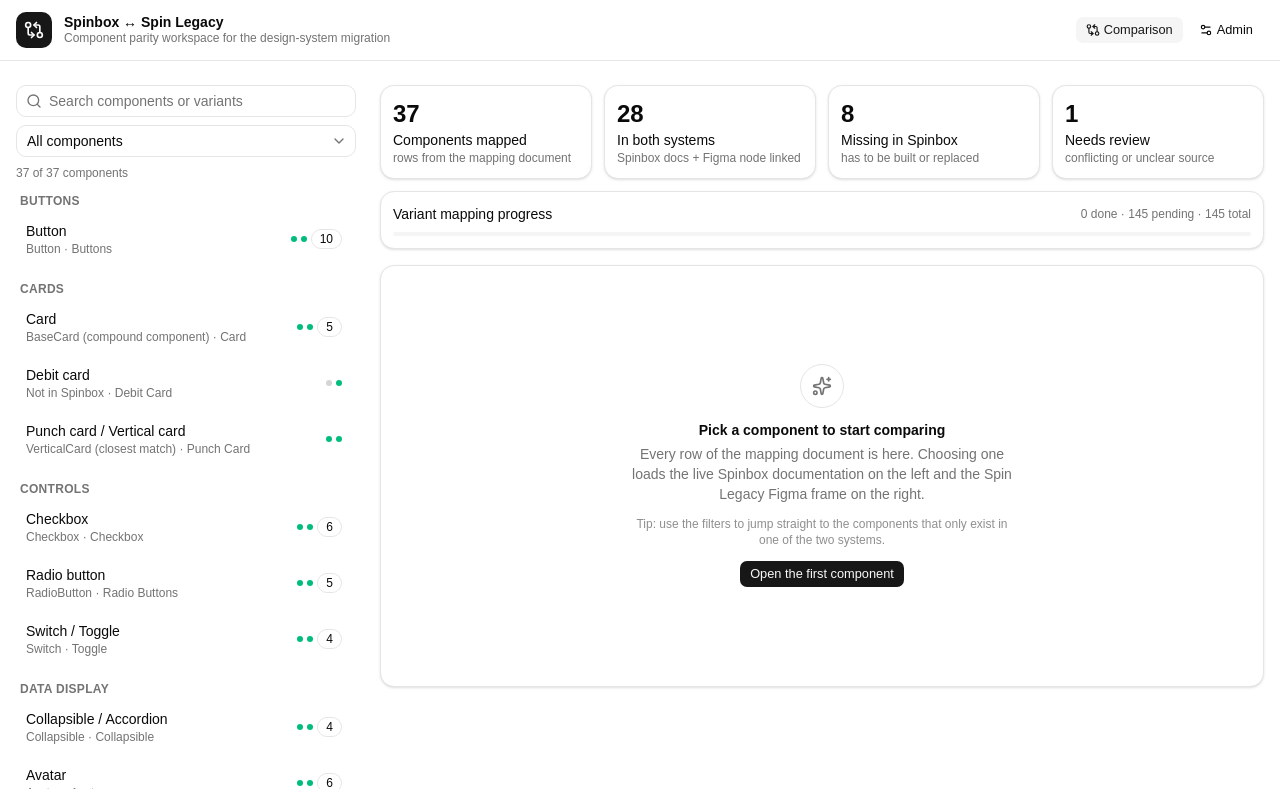
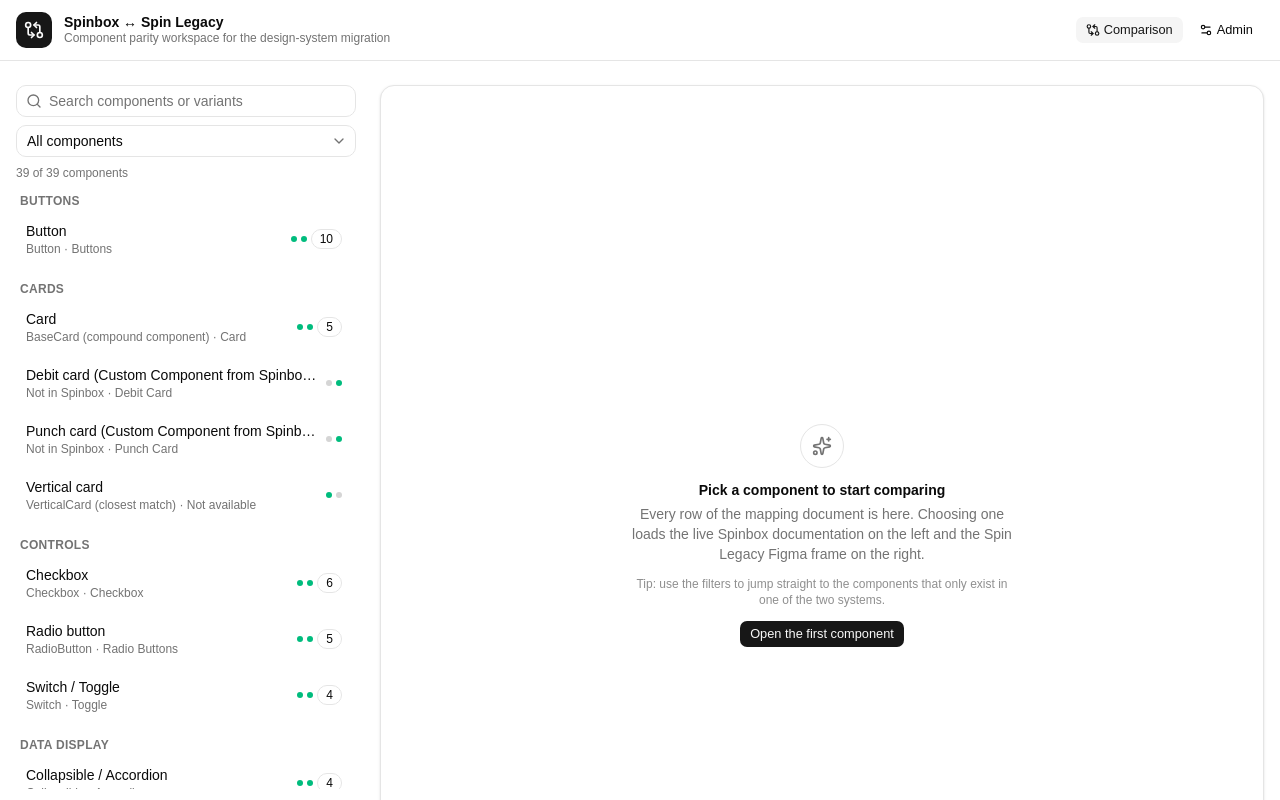
Before and after one commit to NicolasSpin0611/spin-mapping-system, a React (Vite) app: page / in a window 1280 px wide. Shown: the top 800 px of the page. Built offline with nearby package versions, Linux system fonts and the light colour scheme.

Commit message:
add initial project files, including settings, favicon, and index.html; update seed data and component layouts

```diff
--- a/src/components/comparison-view.tsx
+++ b/src/components/comparison-view.tsx
@@ -153,8 +153,8 @@
         </div>
       ) : null}
 
-      <VariantChecklist component={component} />
-    </div>
+{/*       <VariantChecklist component={component} />
+ */}    </div>
   )
 }
 
--- a/src/components/embed-panel.tsx
+++ b/src/components/embed-panel.tsx
@@ -105,7 +105,7 @@
           src={url}
           allowFullScreen
           onLoad={() => setLoaded(true)}
-          className="block h-full min-h-[420px] w-full bg-white"
+          className="block h-full min-h-[600px] w-full bg-white"
         />
       </div>
       <footer className="text-muted-foreground flex flex-wrap items-center justify-between gap-2 border-t px-3 py-1.5 text-xs">
@@ -173,7 +173,7 @@
 
 export function EmptyPanel({ Icon, title, description, hint, action }: EmptyPanelProps) {
   return (
-    <div className="flex h-full min-h-[420px] flex-col items-center justify-center gap-3 px-6 py-10 text-center">
+    <div className="flex h-full min-h-[900px] flex-col items-center justify-center gap-3 px-6 py-10 text-center">
       <span className="bg-background text-muted-foreground flex size-11 items-center justify-center rounded-full border">
         <Icon className="size-5" aria-hidden />
       </span>
--- a/src/data/seed.ts
+++ b/src/data/seed.ts
@@ -38,7 +38,7 @@
     category: 'Data display',
     match: 'exact',
     spinbox: spinbox('Collapsible', 'data-display/collapsible/'),
-    legacy: legacy('Collapsible', '8247-133883'),
+    legacy: legacy('Accordion', '8247-133883'),
     notes:
       'Spinbox calls it Collapsible, the mapping doc labels the Spinbox side "Accordion". Agree on one name before migrating.',
     variants: [
@@ -49,20 +49,12 @@
     ],
   },
   {
-    id: 'alerts-callouts',
-    title: 'Alerts / Callouts',
+    id: 'Callouts',
+    title: 'Callouts',
     category: 'System feedback',
     match: 'needs-review',
     spinbox: spinbox('Callout', 'system-feedback/callout/'),
-    legacy: {
-      label: 'Callouts (spec document)',
-      url: 'https://docs.google.com/document/d/17APhv3NB53rKvTXDYQiX206jUteW_aHuDngfVukk5yY/edit?tab=t.0',
-      kind: 'google-doc',
-      note:
-        'The mapping doc points to a Google Doc instead of a Figma node, and lists the two links swapped. A Figma node for Callouts still has to be found.',
-    },
-    notes:
-      'Source rows were inverted in the mapping doc: the Spinbox row carried the Google Doc and the Legacy row carried the Spinbox URL. Resolved here to Spinbox Callout vs. the Alerts spec doc — confirm with the design team.',
+    legacy:  noSpinbox('Not available', 'No callout component in Spin legacy.'),
     variants: [
       pair('Informative', 'Info'),
       pair('Success'),
@@ -192,7 +184,7 @@
   },
   {
     id: 'debit-card',
-    title: 'Debit card',
+    title: 'Debit card (Custom Component from Spinbox Legacy)',
     category: 'Cards',
     match: 'missing-spinbox',
     spinbox: noSpinbox('Not available', 'Does not exist in Spinbox ("No existe").'),
@@ -334,7 +326,7 @@
   },
   {
     id: 'loaders',
-    title: 'Activity loader & Skeleton / Loaders',
+    title: 'Activity loader / Loaders',
     category: 'Loaders',
     match: 'approximate',
     spinbox: {
@@ -345,6 +337,25 @@
       extra: [{ label: 'Skeleton', url: `${SPINBOX_ROOT}/loaders/skeleton/` }],
     },
     legacy: legacy('Loaders', '8097-128541'),
+    variants: [
+      pair('ActivityLoader small', 'Spinner small'),
+      pair('ActivityLoader large', 'Spinner large'),
+      pair('Full screen loader', 'Blocking loader'),
+      pair('Skeleton text', 'Skeleton line'),
+      pair('Skeleton block', 'Skeleton card'),
+    ],
+  },
+  {
+    id: 'skeleton',
+    title: 'Skeleton',
+    category: 'Loaders',
+    match: 'missing-legacy',
+    spinbox: {
+      label: 'Skeleton',
+      url: `${SPINBOX_ROOT}/loaders/skeleton/`,
+      kind: 'spinbox-docs',
+    },
+    legacy: noSpinbox('Not available', 'No instructions component in Spin Legacy.'),
     variants: [
       pair('ActivityLoader small', 'Spinner small'),
       pair('ActivityLoader large', 'Spinner large'),
@@ -374,11 +385,7 @@
     title: 'Notifications',
     category: 'System feedback',
     match: 'approximate',
-    spinbox: spinbox(
-      'Snackbar (closest match)',
-      'system-feedback/snackbar/',
-      'No Notifications component in Spinbox. The mapping doc suggests Snackbar as the nearest equivalent.',
-    ),
+    spinbox: noSpinbox('Not available', 'No Notification component in Spinbox.'),
     legacy: legacy('Notifications', '6402-102350'),
     notes: 'Snackbar also maps to Toast Notification, so one of the two Legacy components still needs a home.',
   },
@@ -411,16 +418,29 @@
     variants: [pair('Determinate'), pair('Indeterminate'), pair('With label'), pair('Steps', 'Segmented')],
   },
   {
-    id: 'punch-card',
-    title: 'Punch card / Vertical card',
+    id: 'punch-card ',
+    title: 'Punch card (Custom Component from Spinbox Legacy)',
+    category: 'Cards',
+    match: 'approximate',
+    spinbox: noSpinbox(
+      'Not available',
+      'No Punch Card component in Spinbox ("No existe").',
+    ),
+    legacy: legacy('Punch Card', '16474-8530'),
+  },
+  {
+    id: 'vertical-card',
+    title: 'Vertical card',
     category: 'Cards',
     match: 'approximate',
     spinbox: spinbox(
       'VerticalCard (closest match)',
       'cards/verticalcard/',
-      'No Punch Card in Spinbox. The mapping doc points to VerticalCard as the closest existing component.',
     ),
-    legacy: legacy('Punch Card', '16474-8530'),
+    legacy:  noSpinbox(
+      'Not available',
+      'No Vertical Card component in Spin legacy.',
+    ),
   },
   {
     id: 'radio-button',
--- a/src/pages/compare-page.tsx
+++ b/src/pages/compare-page.tsx
@@ -73,7 +73,6 @@
           />
         ) : (
           <div className="space-y-4">
-            <CoverageSummary components={components} />
             <ComparisonEmptyState onPick={() => components[0] && onSelect(components[0].id)} />
           </div>
         )}
```
Also changed, not shown: 3 other files (tests, documents, lock files or other folders).
